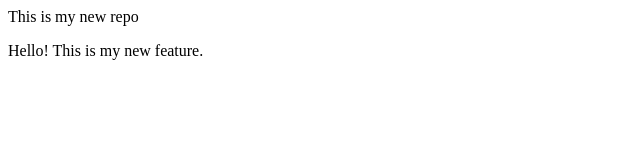
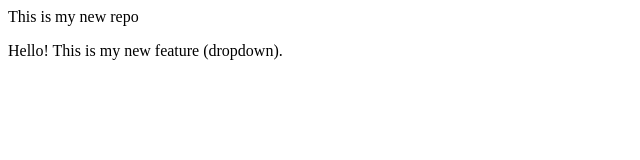
Before and after one commit to VanshikaJain-gt/Local-Repo, a plain HTML site: page index.html in a window 1280 px wide. Shown: the full height of the page, 0-640 px from the left. Drawn offline with Linux system fonts and the light colour scheme.

Commit message:
add dropdown

```diff
--- a/index.html
+++ b/index.html
@@ -1,4 +1,4 @@
 <p>This is my new repo</p>
 <p>
-    Hello! This is my new feature.
+    Hello! This is my new feature (dropdown).
 </p>
```
